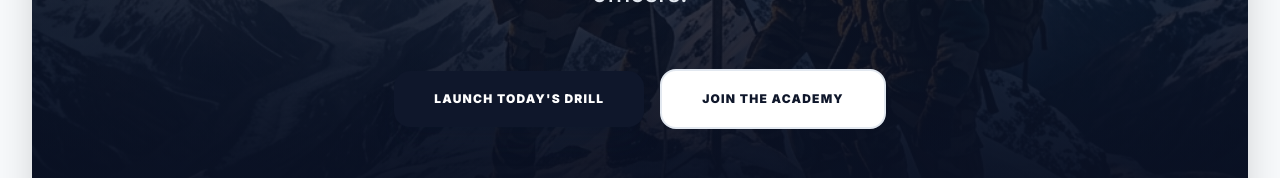
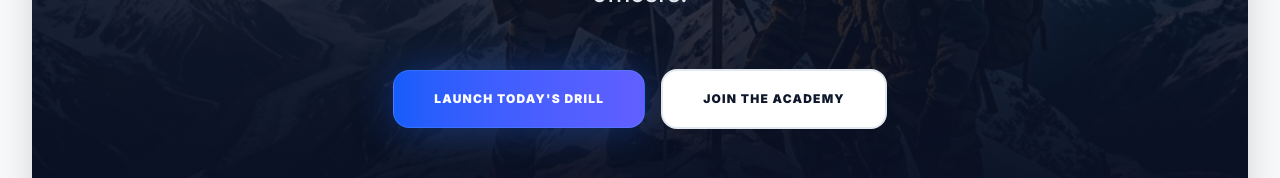
Before and after one commit to Sachinnegi9936167436/dfence-prep, a Next.js app: page / in a window 1280 px wide. Shown: the part 568-746 px from the top of the page. Built offline with nearby package versions, Linux system fonts and the light colour scheme; no server answers; the database is empty.

Commit message:
style: Improve visibility of Launch Drill button on hero section

```diff
--- a/src/app/page.tsx
+++ b/src/app/page.tsx
@@ -56,7 +56,7 @@ export default async function Home() {
             Precision AI-powered intelligence for CDS, NDA, and AFCAT. The ultimate tactical advantage for modern officers.
           </p>
           <div className="flex flex-col sm:flex-row items-center justify-center gap-4 pt-4">
-            <Link href="/daily-quiz" className="w-full sm:w-auto px-10 py-5 bg-slate-900 text-white rounded-2xl font-black uppercase tracking-widest text-xs hover:bg-slate-800 transition-all shadow-xl shadow-slate-900/20 active:scale-95">
+            <Link href="/daily-quiz" className="w-full sm:w-auto px-10 py-5 bg-gradient-to-r from-blue-600 to-indigo-500 text-white rounded-2xl font-black uppercase tracking-widest text-xs hover:scale-105 transition-all shadow-[0_0_40px_rgba(37,99,235,0.4)] hover:shadow-[0_0_60px_rgba(37,99,235,0.6)] active:scale-95 border border-blue-400/30">
               Launch Today's Drill
             </Link>
             {!session && (
```
